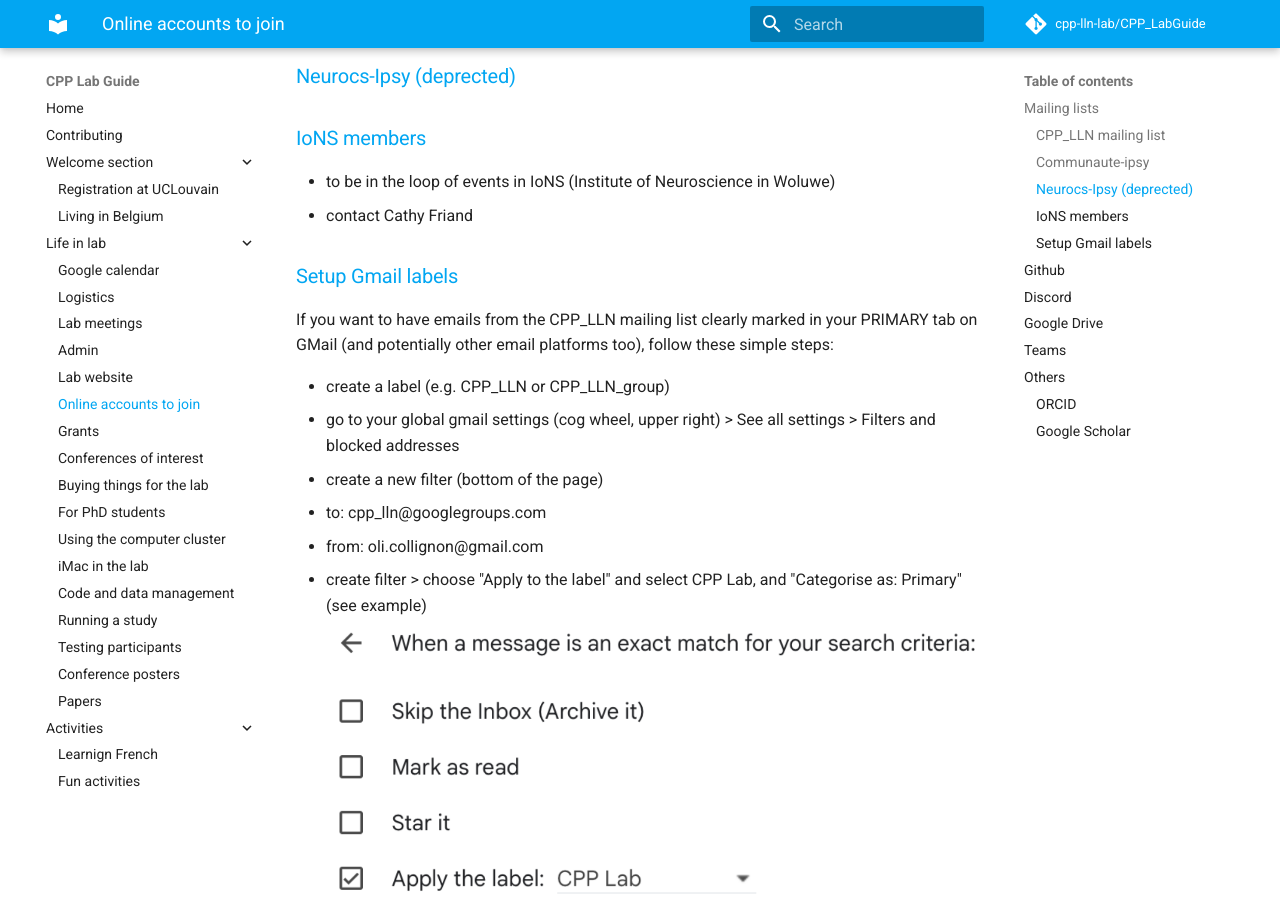
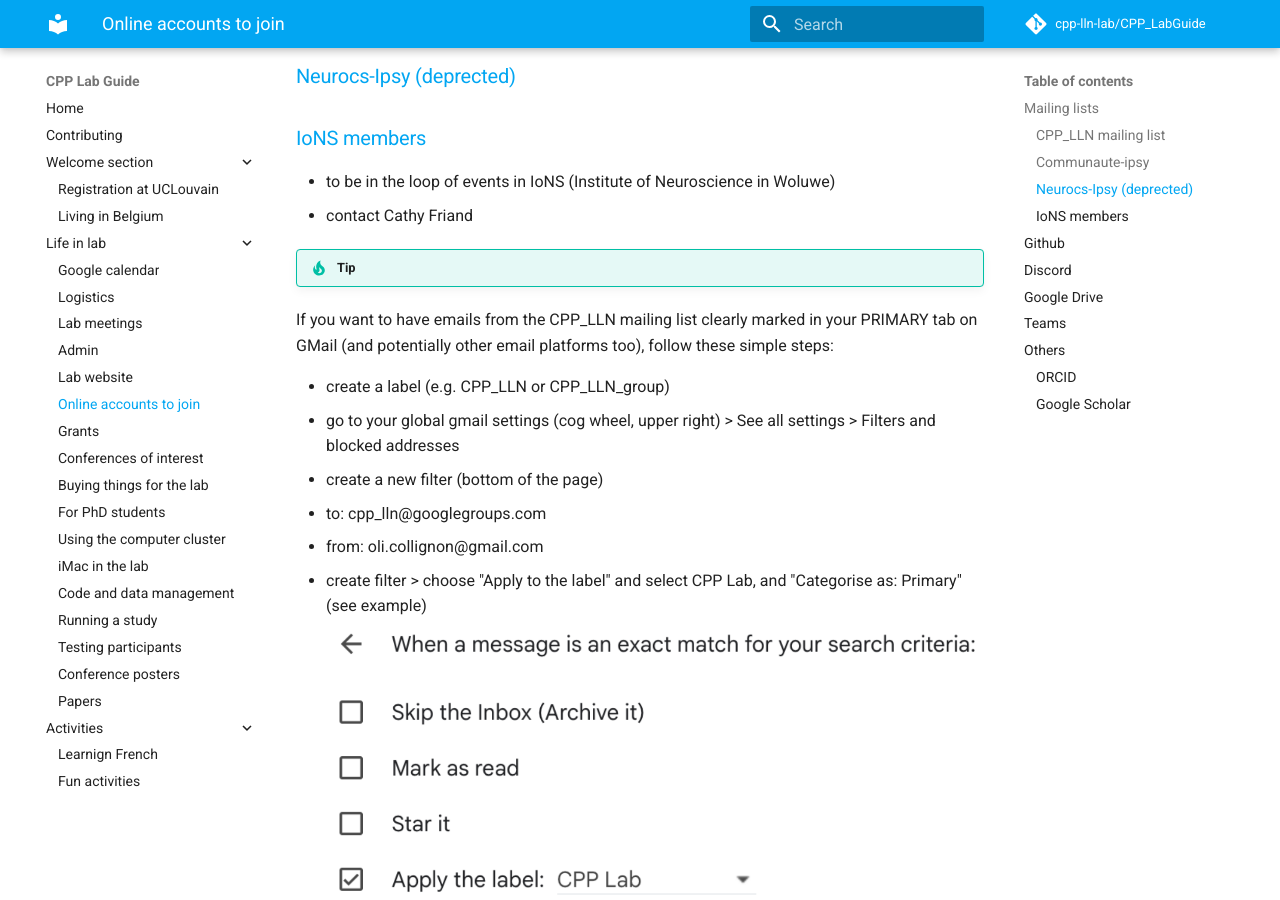
Before and after one commit to cpp-lln-lab/CPP_LabGuide, an MkDocs documentation site: the page built from doc/online_accounts_to_join.md, in a window 1280 px wide and 900 px high, scrolled down 618 px. Built offline with MkDocs 1.6.1 and Material for MkDocs 9.7.7, drawn with Linux system fonts in a browser that asks for light colours; comment, search, counter and statistics services are not loaded.

Commit message:
Update doc/online_accounts_to_join.md
Co-authored-by: Marco Barilari <38101692+marcobarilari@users.noreply.github.com>

```diff
--- a/doc/online_accounts_to_join.md
+++ b/doc/online_accounts_to_join.md
@@ -20,7 +20,7 @@ If that is not the case and you hear lab members talk about events you are not a
 - to be in the loop of events in IoNS (Institute of Neuroscience in Woluwe)
 - contact Cathy Friand
 
-### Setup Gmail labels
+!!! TIP
 If you want to have emails from the CPP_LLN mailing list clearly marked in your PRIMARY tab on GMail (and potentially other email platforms too), follow these simple steps:
 
 - create a label (e.g. CPP_LLN or CPP_LLN_group)
```
